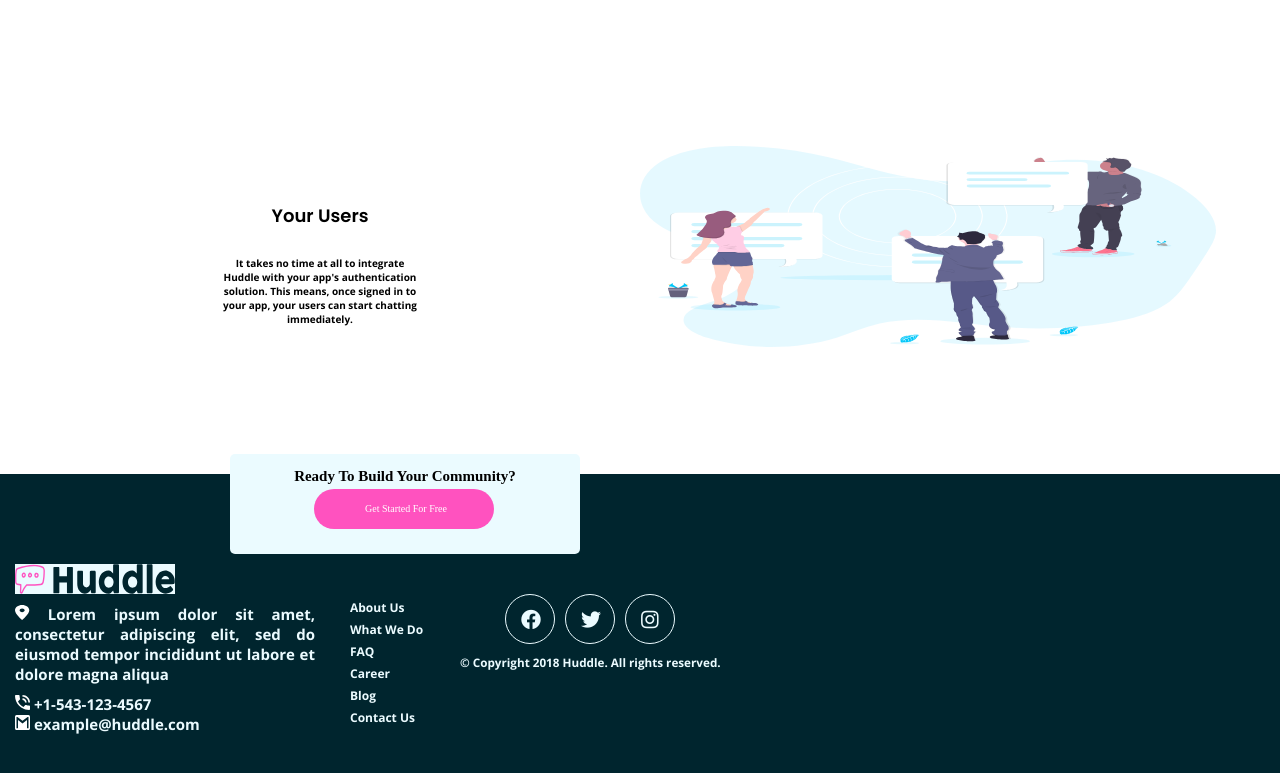
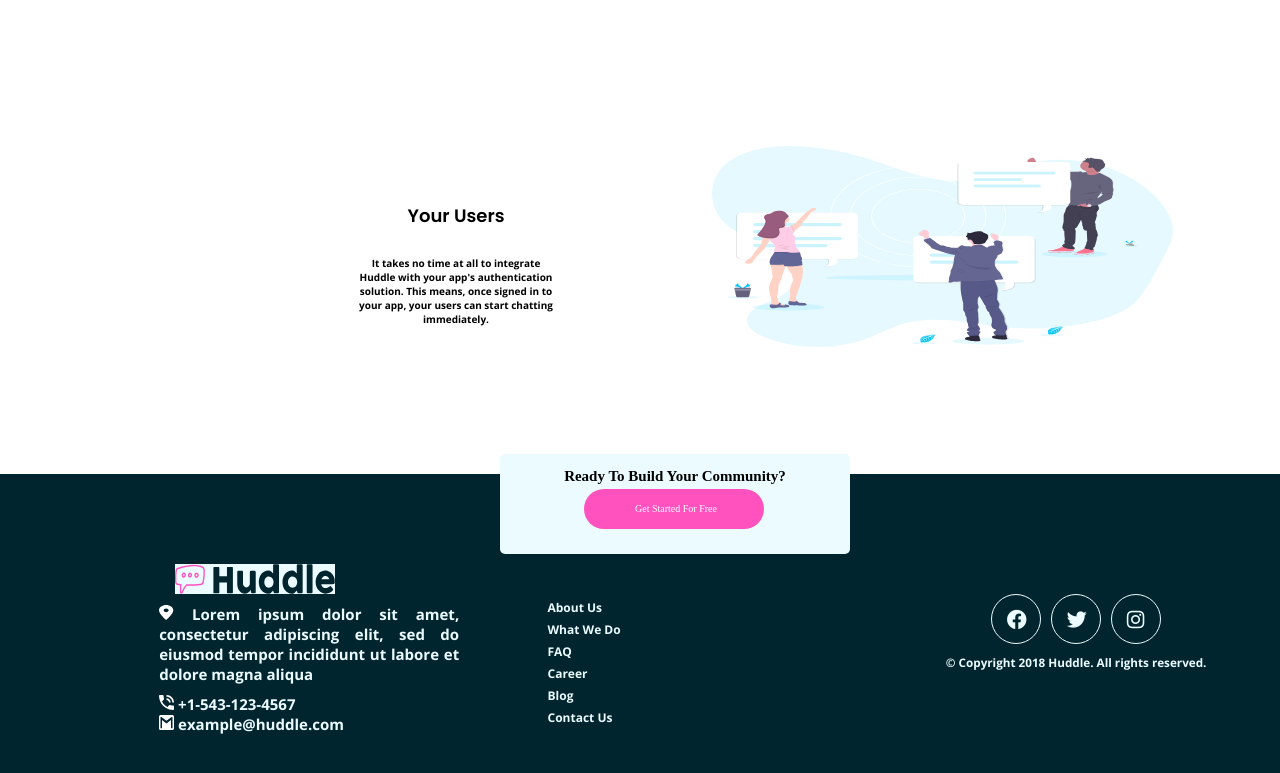
Before and after one commit to Rodevp/landing-page-only-css-html, a plain HTML site: page index.html in a window 1280 px wide. Shown: the part 1057-1830 px from the top of the page. Drawn offline with nearby package versions, Linux system fonts and the light colour scheme.

Commit message:
terminando desktop

```diff
--- /dev/null
+++ b/css/desktop.css
@@ -0,0 +1,25 @@
+@media (min-width: 1020px) {
+    main {
+        width: 1024px;
+        margin-left: 20rem;
+        margin-right: 20rem;
+    }
+    .footer__information {
+        justify-content: space-around;
+    }
+    .footer__contact {
+        margin: 10px 0px 25px 15px;
+    }
+    .footer__items {
+        margin: 5px 0 0 0px;
+    }
+    .footer__social_media {
+        width: 22rem;
+    }
+    .footer__question {
+        left: 50rem;
+    }
+    .footer__image_content {
+        left: 160px;
+    }
+}
--- a/index.html
+++ b/index.html
@@ -6,6 +6,7 @@
     <meta name="viewport" content="width=device-width, initial-scale=1.0">
     <link rel="stylesheet" href="./css/mobile.css">
     <link rel="stylesheet" href="./css/tablet.css" media="screen and (min-width: 620px)">
+    <link rel="stylesheet" href="./css/desktop.css" media="screen and (min-width: 1020px)">
     <link href="https://fonts.googleapis.com/css2?family=Poppins:wght@600&display=swap" rel="stylesheet">
     <link href="https://fonts.googleapis.com/css2?family=Open+Sans:ital,wght@0,700;1,400&display=swap" rel="stylesheet">
    <link rel="stylesheet" href=" https://cdnjs.cloudflare.com/ajax/libs/font-awesome/5.14.0/css/all.min.css">
```
